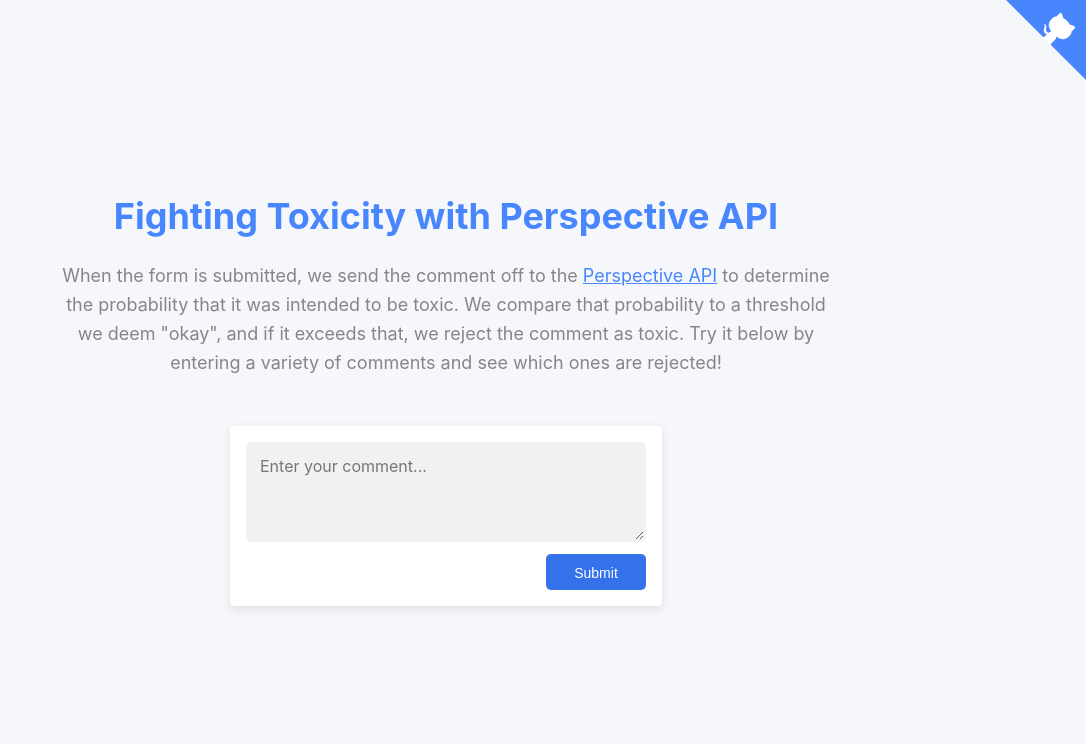
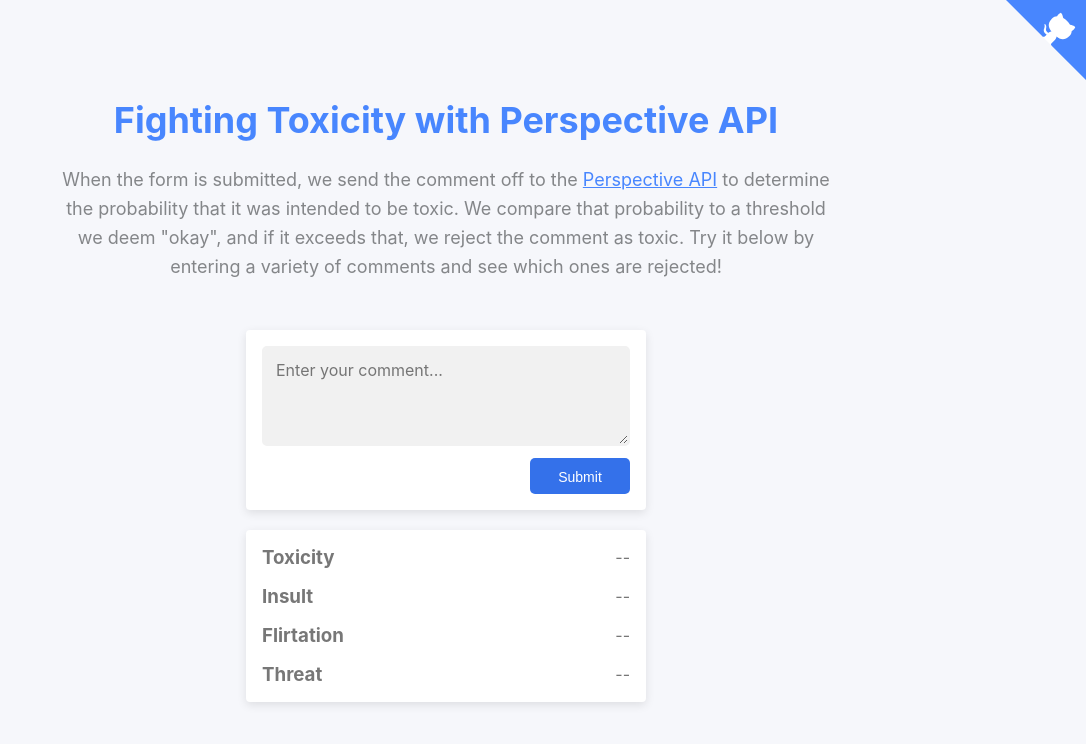
Before and after one commit to tsnolan23/comment-toxicity-filter, a React (Create React App) app: page / in a window 1280 px wide. Shown: the top 744 px of the page, without its empty margins (194-1280 px from the left). Built offline with nearby package versions, Linux system fonts and the light colour scheme; no server answers.

Commit message:
feat: display probabilities

```diff
--- a/package.json
+++ b/package.json
@@ -5,6 +5,7 @@
   "dependencies": {
     "axios": "^0.18.0",
     "formik": "^1.5.7",
+    "lodash": "^4.17.11",
     "react": "^16.8.6",
     "react-dom": "^16.8.6",
     "react-scripts": "3.0.1",
--- a/src/components/App/App.js
+++ b/src/components/App/App.js
@@ -1,16 +1,22 @@
-import React from "react";
+import React, { useState } from "react";
 
 import "./style.css";
 import CommentForm from "../CommentForm";
 import Intro from "../Intro";
 import GitHubLink from "../GitHubLink";
+import Results from "../Results";
 
-const App = () => (
-  <div className="App">
-    <GitHubLink />
-    <Intro />
-    <CommentForm onSubmit={() => alert("Your comment was not toxic!")} />
-  </div>
-);
+const App = () => {
+  const [results, setResults] = useState({});
+  return (
+    <div className="App">
+      <GitHubLink />
+      <Intro />
+      <CommentForm onSubmit={(values, results) => setResults(results)} />
+      <br />
+      <Results results={results} />
+    </div>
+  );
+};
 
 export default App;
--- /dev/null
+++ b/src/components/Card/Card.js
@@ -0,0 +1,7 @@
+import React from "react";
+
+import "./style.css";
+
+const Card = ({ ...props }) => <div className="Card" {...props} />;
+
+export default Card;
--- /dev/null
+++ b/src/components/Card/index.js
@@ -0,0 +1 @@
+export { default } from "./Card";
--- /dev/null
+++ b/src/components/Card/style.css
@@ -0,0 +1,10 @@
+.Card {
+  background: #fff;
+  padding: 16px;
+  border-radius: 4px;
+  box-shadow: rgba(0, 0, 0, 0.1) 0px 3px 10px;
+  max-width: 100%;
+  box-sizing: border-box;
+  width: 400px;
+  max-width: 100%;
+}
--- a/src/components/CommentForm/CommentForm.js
+++ b/src/components/CommentForm/CommentForm.js
@@ -4,7 +4,8 @@
 import axios from "axios";
 
 import "./style.css";
-import { PERSPECTIVE_API_URL, TOXICITY_THRESHOLD } from "../constants";
+import Card from "../Card";
+import { PERSPECTIVE_API_URL } from "../constants";
 
 class CommentForm extends React.Component {
   checkForToxicity = (values, { setErrors, resetForm }) => {
@@ -15,20 +16,14 @@
         },
         languages: ["en"],
         requestedAttributes: {
-          TOXICITY: {}
+          TOXICITY: {},
+          INSULT: {},
+          FLIRTATION: {},
+          THREAT: {}
         }
       })
       .then(res => {
-        const estimatedToxicity =
-          res.data.attributeScores.TOXICITY.summaryScore.value;
-        if (estimatedToxicity >= TOXICITY_THRESHOLD) {
-          // Toxic comment found reject
-          return setErrors({
-            comment: "Please dial it back, your comment was deemed toxic"
-          });
-        }
-        resetForm();
-        return this.props.onSubmit(values);
+        return this.props.onSubmit(values, res.data.attributeScores);
       })
       .catch(() => {
         // Handlesubmit even if this fails???
@@ -37,7 +32,7 @@
 
   render() {
     return (
-      <div className="CommentForm">
+      <Card>
         <Formik
           initialValues={{ comment: "" }}
           onSubmit={this.checkForToxicity}
@@ -75,7 +70,7 @@
             );
           }}
         </Formik>
-      </div>
+      </Card>
     );
   }
 }
--- a/src/components/CommentForm/style.css
+++ b/src/components/CommentForm/style.css
@@ -1,17 +1,9 @@
-.CommentForm {
-  background: #fff;
-  padding: 16px;
-  border-radius: 4px;
-  box-shadow: rgba(0, 0, 0, 0.1) 0px 3px 10px;
-  max-width: 100%;
-  box-sizing: border-box;
-}
-
 .CommentForm__Textarea {
   font-size: 16px;
   height: 100px;
-  width: 400px;
+  width: 100%;
   max-width: 100%;
+  max-height: 100px;
   box-sizing: border-box;
   font-family: inherit;
   background: #f1f1f1;
--- /dev/null
+++ b/src/components/Results/Results.js
@@ -0,0 +1,47 @@
+import React from "react";
+import { get } from "lodash";
+
+import "./style.css";
+import Card from "../Card";
+
+const INTENTS = [
+  {
+    id: "TOXICITY",
+    label: "Toxicity"
+  },
+  {
+    id: "INSULT",
+    label: "Insult"
+  },
+  {
+    id: "FLIRTATION",
+    label: "Flirtation"
+  },
+  {
+    id: "THREAT",
+    label: "Threat"
+  }
+];
+
+const Results = ({ results }) => {
+  const getProbability = intent => {
+    const value = get(results, [intent, "summaryScore", "value"]);
+    return value ? value.toFixed(2) : "--";
+  };
+  return (
+    <Card>
+      {INTENTS.map(intent => (
+        <div className="Results__Row" key={intent.id}>
+          <h3 className="Results__Intent">{intent.label}</h3>
+          <div>{getProbability(intent.id)}</div>
+        </div>
+      ))}
+    </Card>
+  );
+};
+
+Results.defaultProps = {
+  results: {}
+};
+
+export default Results;
--- /dev/null
+++ b/src/components/Results/index.js
@@ -0,0 +1 @@
+export { default } from "./Results";
--- /dev/null
+++ b/src/components/Results/style.css
@@ -0,0 +1,26 @@
+.Results__Row {
+  display: flex;
+  align-items: center;
+  justify-content: space-between;
+  padding: 8px 0;
+  color: #777;
+}
+
+.Results__Row:first-child {
+  padding-top: 0;
+}
+
+.Results__Row:last-child {
+  padding-bottom: 0;
+}
+
+.Results__Intent {
+  margin: 0;
+}
+
+.Results__Intent--pass {
+  color: green;
+}
+.Results__Intent--fail {
+  color: red;
+}
```
